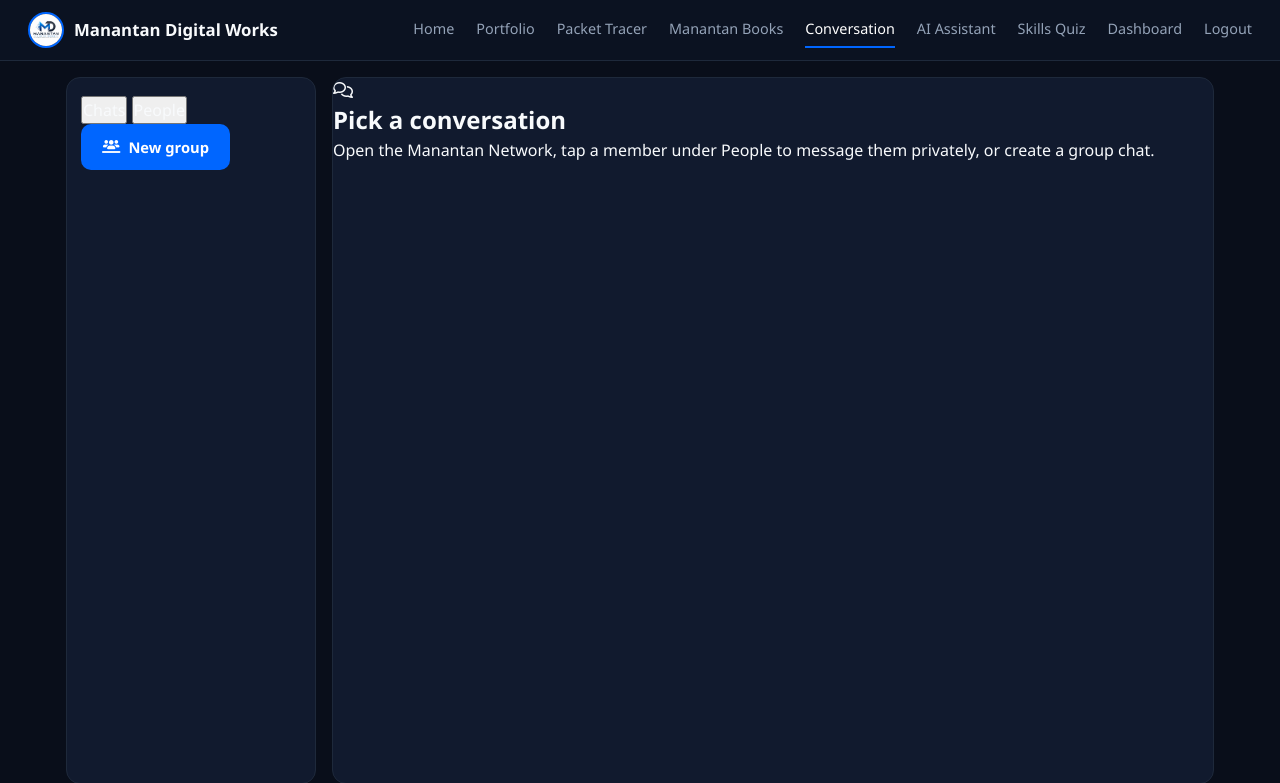
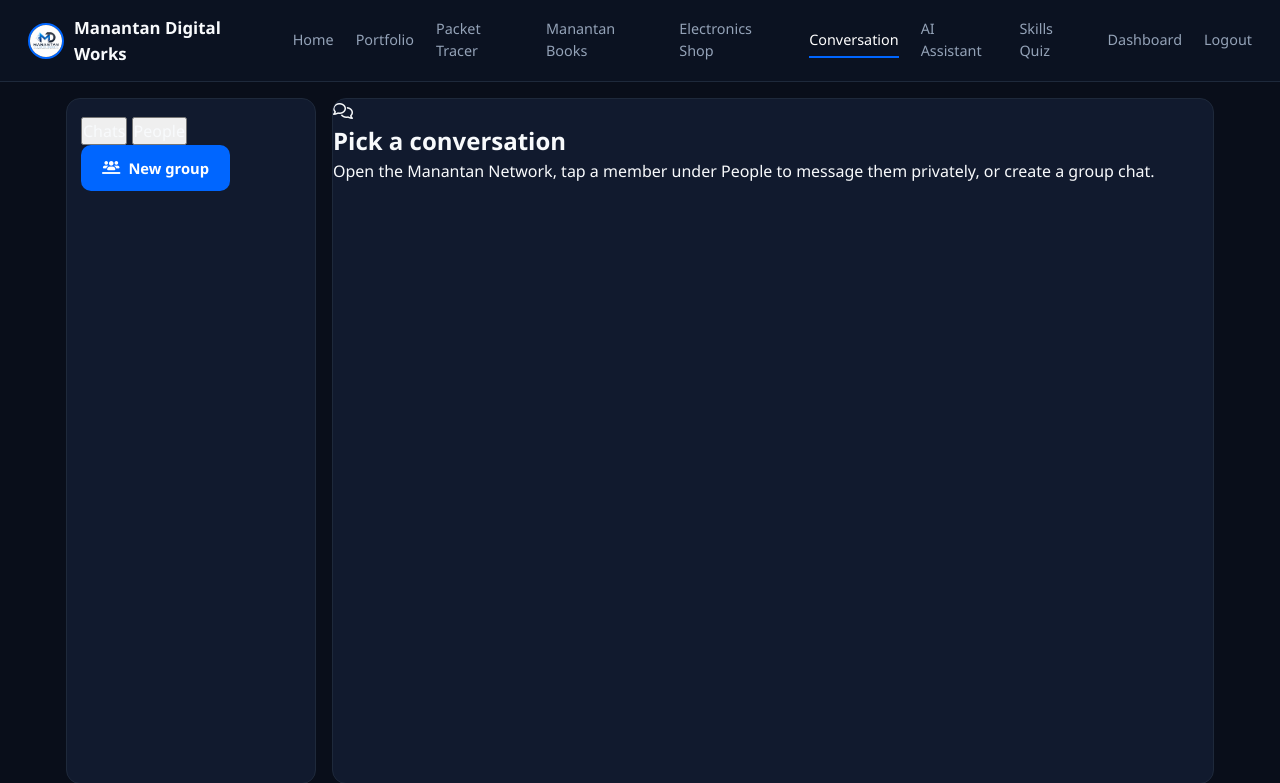
Before and after one commit to johnpaulnunez333-cloud/web-development, a Python web app: template templates/chat.html in a window 1280 px wide. Shown: the top 783 px of the page. Run offline with Jinja, Linux system fonts and the light colour scheme; the template is opened without the code that fills it, so the values that code supplies are empty; some libraries are stand-ins or nearby versions.

Commit message:
Add Electronics Shop link to navigation

```diff
--- a/templates/_nav.html
+++ b/templates/_nav.html
@@ -8,6 +8,7 @@
         <a href="{{ url_for('portfolio') }}">Portfolio</a>
         <a href="{{ url_for('packet_tracer') }}">Packet Tracer</a>
         <a href="{{ url_for('books') }}" class="{{ 'active' if active == 'books' }}">Manantan Books</a>
+        <a href="{{ url_for('shop') }}" class="{{ 'active' if active == 'shop' }}">Electronics Shop</a>
         <a href="{{ url_for('chat') }}" class="{{ 'active' if active == 'chat' }}">Conversation</a>
         <a href="{{ url_for('ai_assistant') }}" class="{{ 'active' if active == 'assistant' }}">AI Assistant</a>
         <a href="{{ url_for('quiz') }}" class="{{ 'active' if active == 'quiz' }}">Skills Quiz</a>
```
